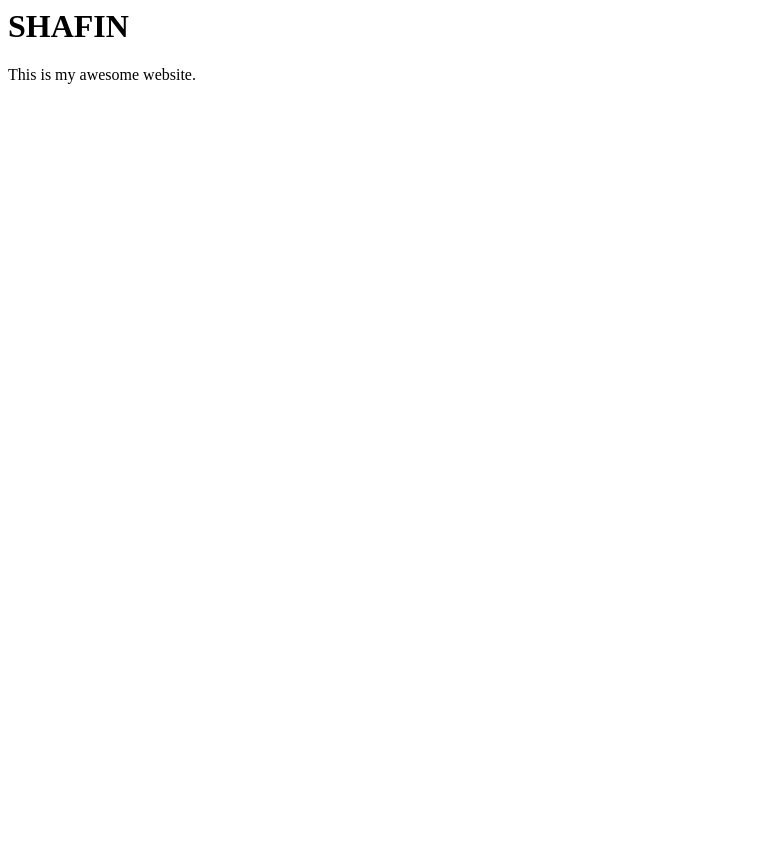
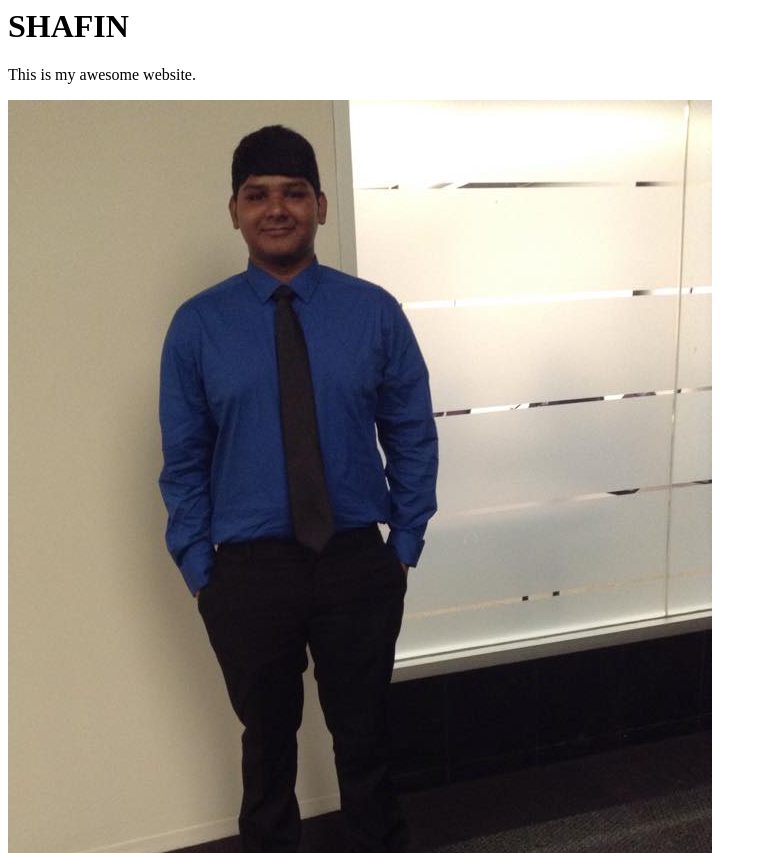
Before and after one commit to shafin813/shafin813.github.io, a plain HTML site: page index.html in a window 1280 px wide. Shown: the top 853 px of the page, without its empty margins (0-767 px from the left). Before the commit the page ends 800 px from the top, so only its background shows below. Drawn offline with Linux system fonts and the light colour scheme.

Commit message:
Added image

```diff
--- a/index.html
+++ b/index.html
@@ -3,5 +3,6 @@
 
 <h1>SHAFIN</h1>
 <p>This is my awesome website.</p>
+<img src="me.jpg"></img>
 </body>
 </html>
```
Also changed, not shown: me.jpg (added), 1 other file.
